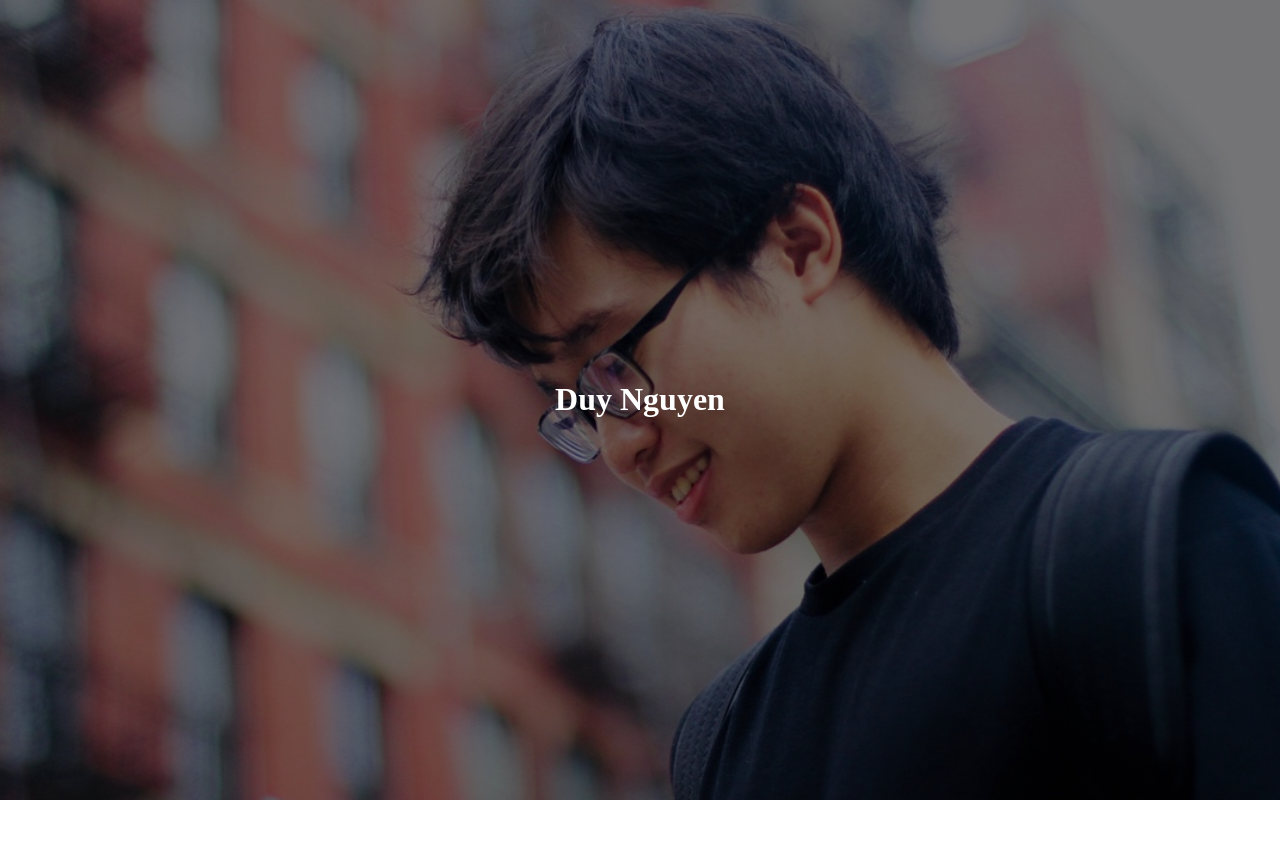
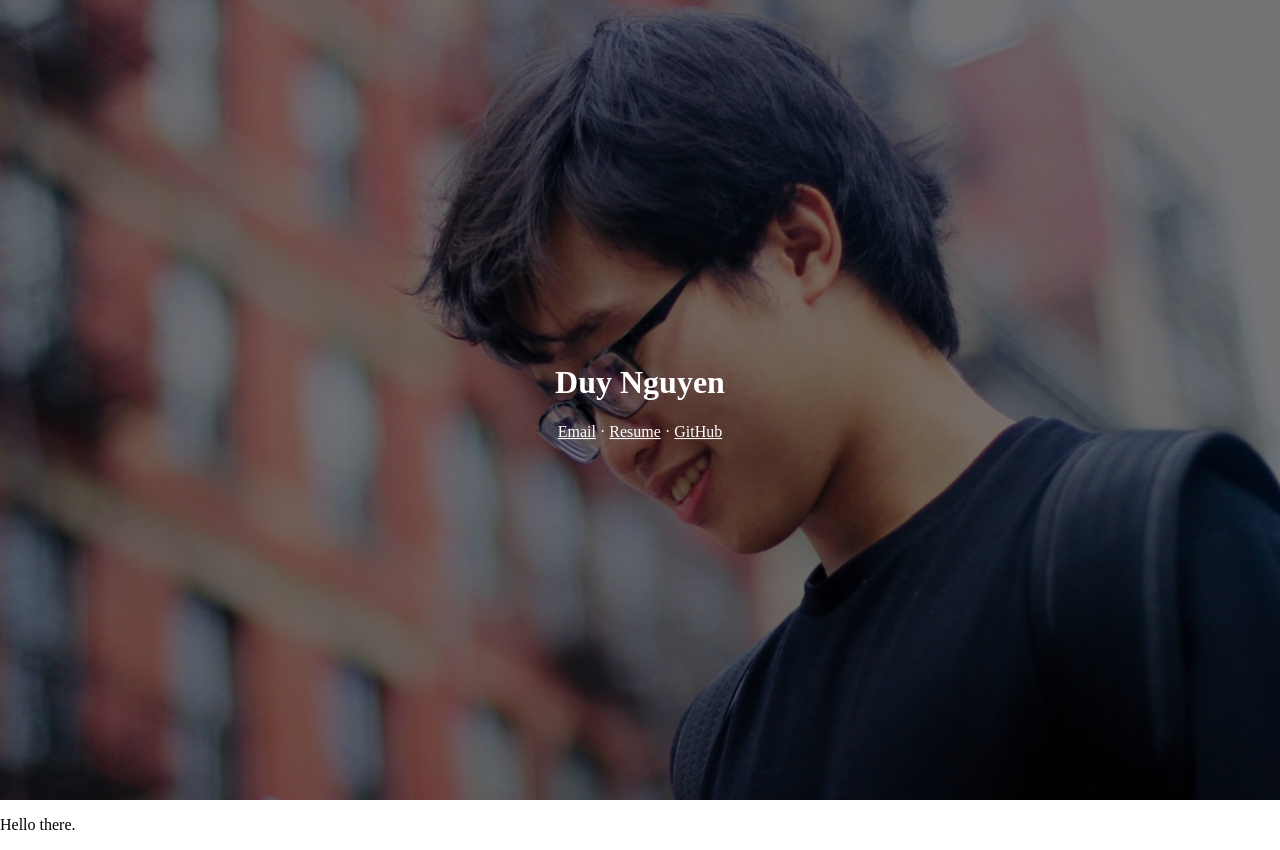
Before and after one commit to duynguyen158/profile, a React (Create React App) app: page / in a window 1280 px wide. Before the commit the page ends 800 px from the top, so only its background shows below. Built offline with nearby package versions, Linux system fonts and the light colour scheme.

Commit message:
Add links to hero

```diff
--- a/public/index.html
+++ b/public/index.html
@@ -2,28 +2,12 @@
 <html lang="en">
   <head>
     <meta charset="utf-8" />
-    <link rel="icon" href="%PUBLIC_URL%/favicon.ico" />
     <meta name="viewport" content="width=device-width, initial-scale=1" />
     <meta name="theme-color" content="#000000" />
     <meta
       name="description"
       content="Web site created using create-react-app"
     />
-    <link rel="apple-touch-icon" href="%PUBLIC_URL%/logo192.png" />
-    <!--
-      manifest.json provides metadata used when your web app is installed on a
-      user's mobile device or desktop. See https://developers.google.com/web/fundamentals/web-app-manifest/
-    -->
-    <link rel="manifest" href="%PUBLIC_URL%/manifest.json" />
-    <!--
-      Notice the use of %PUBLIC_URL% in the tags above.
-      It will be replaced with the URL of the `public` folder during the build.
-      Only files inside the `public` folder can be referenced from the HTML.
-
-      Unlike "/favicon.ico" or "favicon.ico", "%PUBLIC_URL%/favicon.ico" will
-      work correctly both with client-side routing and a non-root public URL.
-      Learn how to configure a non-root public URL by running `npm run build`.
-    -->
     <title>Duy K. Nguyen</title>
   </head>
   <body>
--- a/src/App.js
+++ b/src/App.js
@@ -1,6 +1,9 @@
 import React from 'react';
+
 import Hero from './sections/Hero';
 import heroData from './data/hero.json';
+
+import About from './sections/About';
 
 function App() {
     const [ dims, setDims ] = React.useState({
@@ -23,7 +26,8 @@ function App() {
 
     return (
         <div>
-            <Hero name={heroData.name} height={dims.height}/>
+            <Hero data={heroData} height={dims.height}/>
+            <About />
         </div>
     );
 }
--- a/src/data/hero.json
+++ b/src/data/hero.json
@@ -1,3 +1,8 @@
 {
-    "name": "Duy Nguyen"
+    "name": "Duy Nguyen",
+    "email": "dkn259@nyu.edu",
+    "links": {
+        "Resume": "https://drive.google.com/file/d/1vAC0uQqi81sO8r9sGZ6rybSyWlvZlYen/view?usp=sharing",
+        "GitHub": "https://github.com/duynguyen158"
+    }
 }
--- a/src/index.css
+++ b/src/index.css
@@ -5,10 +5,6 @@ body {
   /*font-family: -apple-system, BlinkMacSystemFont, 'Segoe UI', 'Roboto', 'Oxygen',
     'Ubuntu', 'Cantarell', 'Fira Sans', 'Droid Sans', 'Helvetica Neue',
     sans-serif;*/
-}
-
-.hero {
-  /*height: auto;*/
 }
 
 .hero-image {
@@ -29,6 +25,10 @@ body {
   color: white;
 }
 
+.hero-text a {
+  color: white;
+}
+
 /*code {
   font-family: source-code-pro, Menlo, Monaco, Consolas, 'Courier New',
     monospace;
--- /dev/null
+++ b/src/sections/About.js
@@ -0,0 +1,11 @@
+import React from 'react';
+
+function About() {
+    return (
+        <div>
+            <p>Hello there.</p>
+        </div>
+    );
+}
+
+export default About;
--- a/src/sections/Hero.js
+++ b/src/sections/Hero.js
@@ -5,12 +5,27 @@ function Hero(props) {
     return (
         <div className="hero">
             <div className="hero-image" style={style}>
-                <div className="hero-text">
-                    <h1>{props.name}</h1>
-                </div>
+                <Text data={props.data} />
             </div>
         </div>
     );
 }
 
 export default Hero;
+
+function Text(props) {
+    const data = props.data;
+    const email = <a href={"mailto:" + data.email}>Email</a>;
+    const links = Object
+        .entries(data.links)
+        .map((d, i) => <a key={i} href={d[1]} target="_blank" rel="noopener noreferrer">{d[0]}</a>)
+        .reduce((a, c) => [a, ' · ', c]);
+    return (
+        <div className="hero-text">
+            <h1>{data.name}</h1>
+            <p>
+                {email} · {links}
+            </p>
+        </div>
+    );
+}
```
Also changed, not shown: 2 other files (tests, documents, lock files or other folders).
